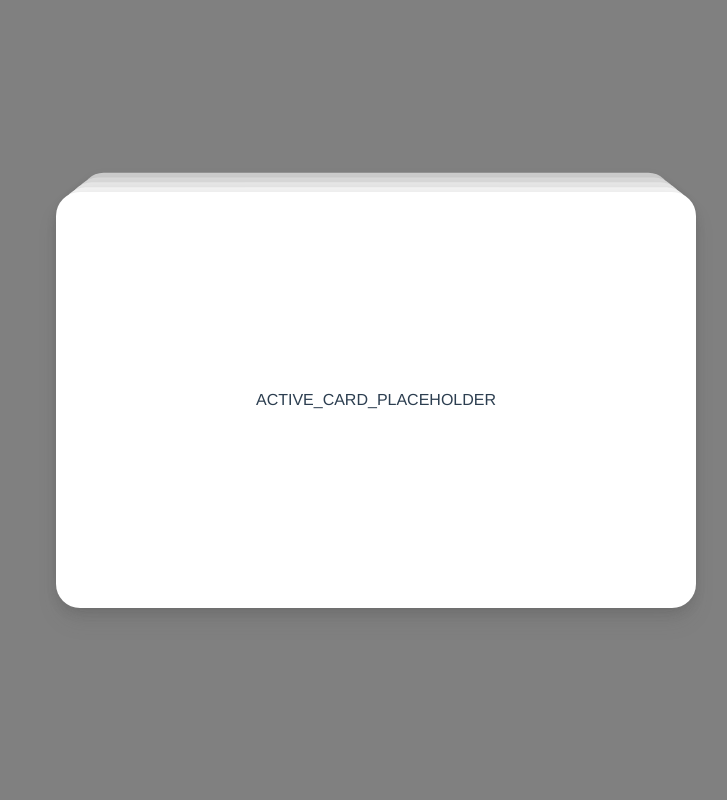
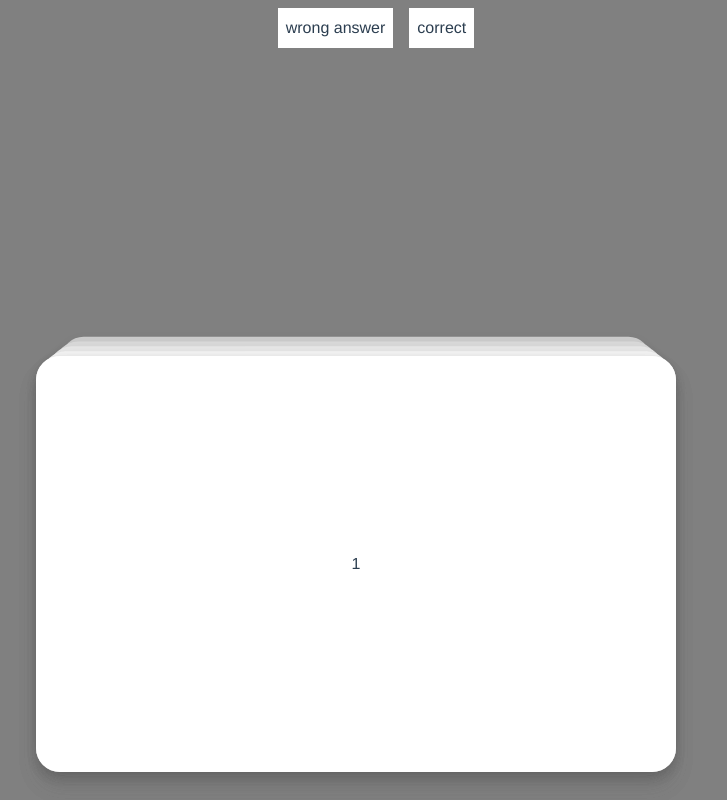
Before and after one commit to matthewkeil/vue-flash-cards, a Vue app: page / in a window 1280 px wide. Shown: the whole page, without its empty margins (264-991 px from the left). Built offline with nearby package versions, Linux system fonts and the light colour scheme.

Commit message:
flip down works, working on flip over

```diff
--- a/src/App.vue
+++ b/src/App.vue
@@ -12,10 +12,11 @@
   width: 100vw;
   height: 100vh;
   background-color: gray;
-  display: grid;
-  justify-content: center;
-  align-items: center;
   overflow: hidden;
+  position: relative;
+  // display: grid;
+  // justify-content: center;
+  // align-items: center;
 }
 
 #nav {
--- a/src/components/ActiveCard.vue
+++ b/src/components/ActiveCard.vue
@@ -1,57 +1,8 @@
 <template>
-  <div class="stack relative">
   <div
-      v-if="showBackCard"
     class="
       card
-        absolute
-        grid
-        w-full
-        h-full
-        justify-center
-        items-center
-        rounded-3xl
-        bg-white
-      "
-      :style="getStyle(0)"
-    ></div>
-    <div
-      v-for="index in stackDepth"
-      :key="index"
-      class="
-        card
-        absolute
-        grid
-        w-full
-        h-full
-        justify-center
-        items-center
-        rounded-3xl
-        bg-white
-      "
-    >
-      {{ nextCard.frontText }}
-    </div>
-    <div
-      v-if="showFrontCard"
-      class="
-        card
-        absolute
-        grid
-        w-full
-        h-full
-        justify-center
-        items-center
-        rounded-3xl
-        bg-white
-      "
-      :style="getStyle(stackDepth + 1)"
-      @click.prevent="shiftStack()"
-    ></div>
-    <!-- <div
-      class="
-        topCard
-        absolute
+      relative
       grid
       w-full
       h-full
@@ -62,12 +13,23 @@
     "
     :style="{
       '--front-to-back-time': `${frontToBackTime}ms`,
-        '--stack-move-time': `${stackMoveTime}ms`,
+      '--flip-down-time': `${flipDownTime}ms`,
     }"
-      :class="{ frontToBackActive: frontToBackActive }"
-      @click.prevent="frontToBack()"
+    :class="{
+      frontToBackActive: frontToBackActive,
+      flipDownActive: flipDownActive,
+    }"
+    @click.prevent="flipCard()"
   >
-      {{ topCard.frontText }}
+    {{ activeCard.frontText }}
+    <!-- <div
+      :class="{ flipped: isFlipped }"
+      class="front absolute w-full h-full bg-gray-300"
+    >
+      {{ activeCard.frontText }}
+    </div>
+    <div class="back absolute w-full h-full bg-gray-300">
+      {{ activeCard.backText }}
     </div> -->
   </div>
 </template>
@@ -81,135 +43,102 @@ export interface Card {
 
 export default defineComponent({
   props: {
-    nextCard: {
+    activeCard: {
       type: Object as PropType<Card>,
       required: true,
     },
-    cardsRemaining: {
+    frontToBackTime: {
       type: Number,
-      required: false,
-      default: 5,
+      default: 800,
     },
-    maxDepth: {
+    flipDownTime: {
       type: Number,
-      required: false,
-      default: 5,
+      default: 800,
     },
   },
-  setup(props, { emit }) {
-    const stackDepth = ref(
-      props.cardsRemaining > props.maxDepth
-        ? props.maxDepth
-        : props.cardsRemaining
-    );
-
-    const stackMoveTime = 400;
-    const showFrontCard = ref(true);
-    const showBackCard = ref(false);
-
-    function shiftStack() {
-      showFrontCard.value = false;
-      showBackCard.value = true;
-      setTimeout(() => {
-        emit("ready");
-      }, stackMoveTime);
+  setup(props) {
+    const isFlipped = ref(false);
+    function flipCard() {
+      isFlipped.value = !isFlipped.value;
     }
 
-    function getStyle(index: number) {
-      const style = {
-        "--stack-move-time": `${stackMoveTime}ms`,
-      };
-      if (!index) return style;
+    const frontToBackActive = ref(false);
+    function frontToBack() {
+      frontToBackActive.value = true;
+      setTimeout(() => {
+        frontToBackActive.value = false;
+      }, props.frontToBackTime);
+    }
 
-      return style;
+    const flipDownActive = ref(false);
+    function flipDown() {
+      flipDownActive.value = true;
+      setTimeout(() => {
+        flipDownActive.value = false;
+      }, props.flipDownTime);
     }
-    // function buildStack(cards: Card[], maxDepth: number) {
-    //   const stack = ref(cards.slice(0, stackDepth.value).reverse());
-    //   return {
-    //     stack,
-    //     stackDepth,
-    //   };
-    // }
-
-    // const { stack, stackDepth } = buildStack(props.cards, maxDepth);
-
-    // const frontToBackTime = 800;
-    // const topCard = ref(stack.value.pop());
-
-    // const frontToBackActive = ref(false);
-
-    // function frontToBack() {
-    //   frontToBackActive.value = true;
-
-    //   setTimeout(() => {
-    //     frontToBackActive.value = false;
-    //     stack.value.unshift(topCard.value!);
-    //     topCard.value = stack.value.pop();
-    //     // showTopCard.value = true;
-    //   }, frontToBackTime);
-    // }
 
     return {
-      stackDepth,
-      stackMoveTime,
-      showFrontCard,
-      showBackCard,
-      shiftStack,
-      getStyle,
-      //   topCard,
-      //   frontToBack,
-      //   frontToBackTime,
-      //   frontToBackActive,
+      isFlipped,
+      flipCard,
+      frontToBack,
+      frontToBackActive,
+      flipDown,
+      flipDownActive,
     };
   },
 });
 </script>
 
 <style lang="scss" scoped>
-.stack {
+.card {
   width: 40rem;
   height: 26rem;
-}
-.card,
-.topCard {
   z-index: 2;
   transition: all var(--stack-move-time);
   box-shadow: 0 5px 10px 0 rgba(78, 78, 78, 0.2),
     0 15px 20px 0 rgba(78, 78, 78, 0.1);
 }
-.card:nth-last-child(1) {
-  transform: translateY(0px) scale(1);
-  filter: brightness(1);
+
+.cardface {
+  transform-style: preserve-3d;
 }
-.card:nth-last-child(2) {
-  transform: translateY(-9px) scale(0.98);
-  filter: brightness(0.9);
+
+.front,
+.back {
+  backface-visibility: hidden;
 }
-.card:nth-last-child(3) {
-  transform: translateY(-18px) scale(0.96);
-  filter: brightness(0.8);
-}
-.card:nth-last-child(4) {
-  transform: translateY(-27px) scale(0.94);
-  filter: brightness(0.7);
-}
-.card:nth-last-child(5) {
-  transform: translateY(-36px) scale(0.92);
-  filter: brightness(0.6);
+
+.back,
+.flipped {
+  transform: rotateY(180deg);
 }
 
 .frontToBackActive {
-  animation: frontToBackAnimation var(--front-to-back-time) normal;
+  animation-name: frontToBackAnimation;
+  animation-direction: normal;
+  animation-duration: var(--front-to-back-time);
+  animation-timing-function: ease;
 }
-
 @keyframes frontToBackAnimation {
   50% {
     transform: translate(90%, -90%) scale(0.85) rotate(8deg);
-    // animation-timing-function: ease;
   }
   100% {
     transform: translateY(-5%) scale(0.85);
-    // animation-timing-function: ease;
+    z-index: 1;
+  }
+}
+
+.flipDownActive {
+  animation-name: flipDownAnimation;
+  animation-direction: normal;
+  animation-duration: var(--flip-down-time);
+  animation-timing-function: ease;
+}
+@keyframes flipDownAnimation {
+  100% {
+    transform: translate(10%, 200%) scale(1.3) rotateX(-130deg) rotateY(15deg);
     z-index: 1;
   }
 }
--- a/src/components/CardStack.vue
+++ b/src/components/CardStack.vue
@@ -1,4 +1,5 @@
 <template>
+  <div>
     <div class="stack relative">
       <div
         v-if="showBackCard"
@@ -17,9 +18,9 @@
         v-if="showFrontCard"
         :class="getClasses()"
         :style="{ '--stack-move-time': `${stackMoveTime}ms` }"
-      @click.prevent="shiftStack()"
       >
         ACTIVE_CARD_PLACEHOLDER
+      </div>
     </div>
   </div>
 </template>
@@ -47,8 +48,12 @@ export default defineComponent({
       required: false,
       default: 5,
     },
+    stackMoveTime: {
+      type: Number,
+      default: 400,
     },
-  setup(props, { emit }) {
+  },
+  setup(props) {
     const MAX_STACK = 10;
     const maxDepth = props.maxDepth > MAX_STACK ? MAX_STACK : props.maxDepth;
     const stackDepth = ref(
@@ -59,7 +64,6 @@ export default defineComponent({
       stackDepth.value -= 1;
     }
 
-    const stackMoveTime = 400;
     const showFrontCard = ref(true);
     const showBackCard = ref(false);
 
@@ -71,9 +75,6 @@ export default defineComponent({
       if (stackDepth.value === 0) return;
       showFrontCard.value = false;
       showBackCard.value = true;
-      setTimeout(() => {
-        emit("ready");
-      }, stackMoveTime);
     }
 
     function getClasses() {
@@ -82,7 +83,6 @@ export default defineComponent({
 
     return {
       stackDepth,
-      stackMoveTime,
       showFrontCard,
       showBackCard,
       shiftStack,
--- a/src/views/Home.vue
+++ b/src/views/Home.vue
@@ -1,24 +1,41 @@
 <template>
+  <div>
+    <button class="bg-white p-2 m-2" @click.prevent="wrongAnswer()">
+      wrong answer
+    </button>
+    <button class="bg-white p-2 m-2" @click.prevent="correctAnswer()">correct</button>
     <div class="container">
       <CardStack
         :key="nextCardIndex"
         :nextCard="nextCard"
         :cardsRemaining="cardsRemaining"
         :maxDepth="5"
-      @ready="getNextCard"
+        :stackMoveTime="moveTime"
+        class="absolute"
+        ref="cardStackRef"
       />
+      <ActiveCard
+        :key="activeCardIndex"
+        :activeCard="activeCard"
+        :frontToBackTime="moveTime"
+        :flipDownTime="moveTime"
+        class="absolute"
+        ref="activeCardRef"
+      />
+    </div>
   </div>
 </template>
 
 <script lang="ts">
 import { defineComponent, ref } from "vue";
-// import FlashCard from "../components/FlashCard.vue";
+import ActiveCard from "../components/ActiveCard.vue";
 import CardStack, { Card } from "../components/CardStack.vue";
 
 export default defineComponent({
   name: "Home",
   components: {
     CardStack,
+    ActiveCard,
   },
   setup() {
     const cards: Card[] = [
@@ -84,29 +101,61 @@ export default defineComponent({
       },
     ];
 
-    const currentCardIndex = ref(0);
+    const activeCardIndex = ref(0);
     const nextCardIndex = ref(1);
     const cardsRemaining = ref(cards.length - (nextCardIndex.value + 1));
 
-    const currentCard = ref(cards[currentCardIndex.value]);
+    const activeCard = ref(cards[activeCardIndex.value]);
     const nextCard = ref(cards[nextCardIndex.value]);
 
-    function getNextCard() {
-      currentCardIndex.value = nextCardIndex.value;
-      currentCard.value = cards[currentCardIndex.value];
+    function updateCards() {
+      activeCardIndex.value = nextCardIndex.value;
+      activeCard.value = cards[activeCardIndex.value];
       nextCardIndex.value += 1;
       nextCard.value = cards[nextCardIndex.value];
       cardsRemaining.value = cards.length - (nextCardIndex.value + 1);
     }
 
+    const moveTime = 800;
+    const cardStackRef = ref<InstanceType<typeof CardStack>>(null as any);
+    const activeCardRef = ref<InstanceType<typeof ActiveCard>>(null as any);
+    function wrongAnswer() {
+      activeCardRef.value.frontToBack();
+      cardStackRef.value.shiftStack();
+      setTimeout(() => {
+        updateCards();
+      }, moveTime);
+    }
+
+    function correctAnswer() {
+      activeCardRef.value.flipDown();
+      cardStackRef.value.shiftStack();
+      setTimeout(() => {
+        updateCards();
+      }, moveTime);
+    }
+
+
+
     return {
-      currentCardIndex,
-      currentCard,
+      activeCard,
       nextCardIndex,
       nextCard,
-      getNextCard,
+      wrongAnswer,
+      correctAnswer,
       cardsRemaining,
+      activeCardIndex,
+      activeCardRef,
+      cardStackRef,
+      moveTime,
     };
   },
 });
 </script>
+
+<style lang="scss" scoped>
+.container {
+  padding-top: 300px;
+  margin-left: 300px;
+}
+</style>
```
Lines whose indentation alone changed are shown as unchanged.
